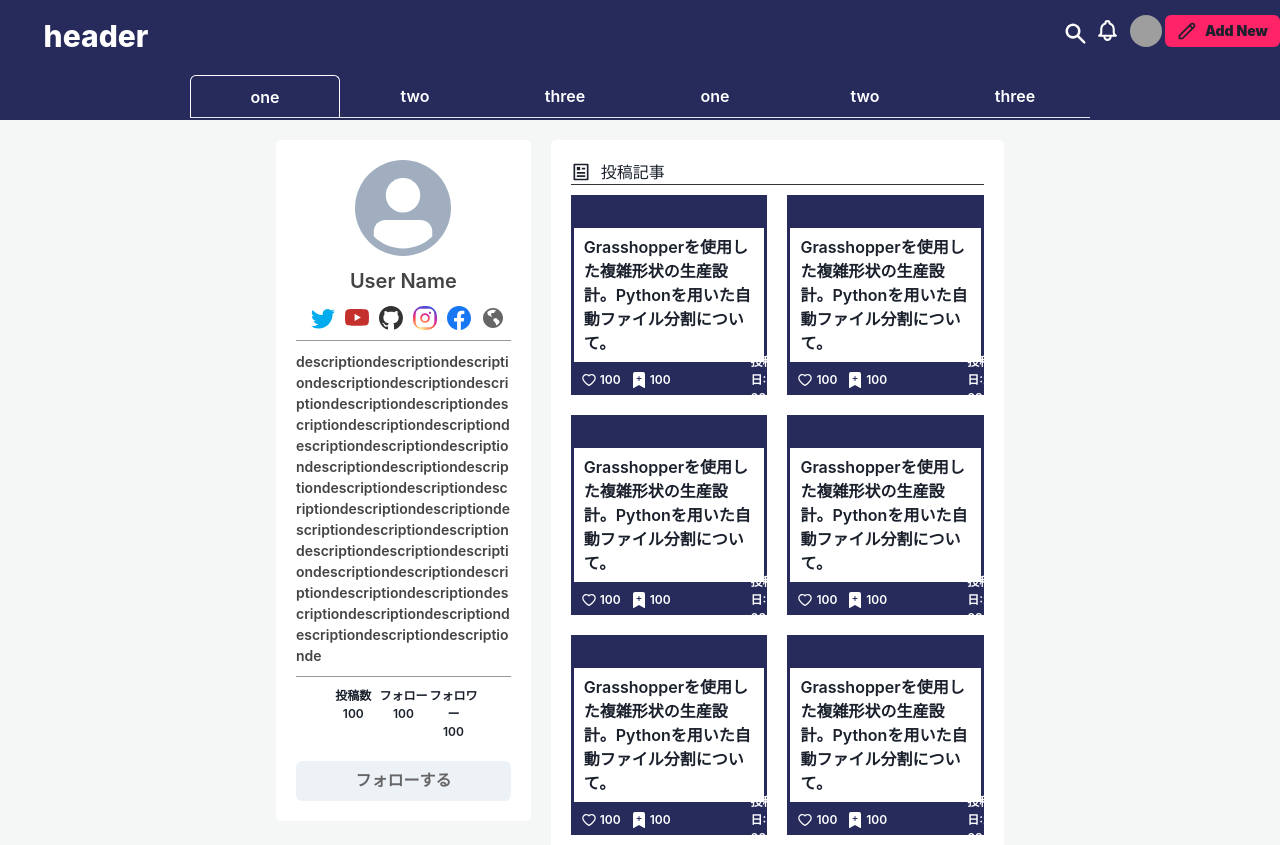
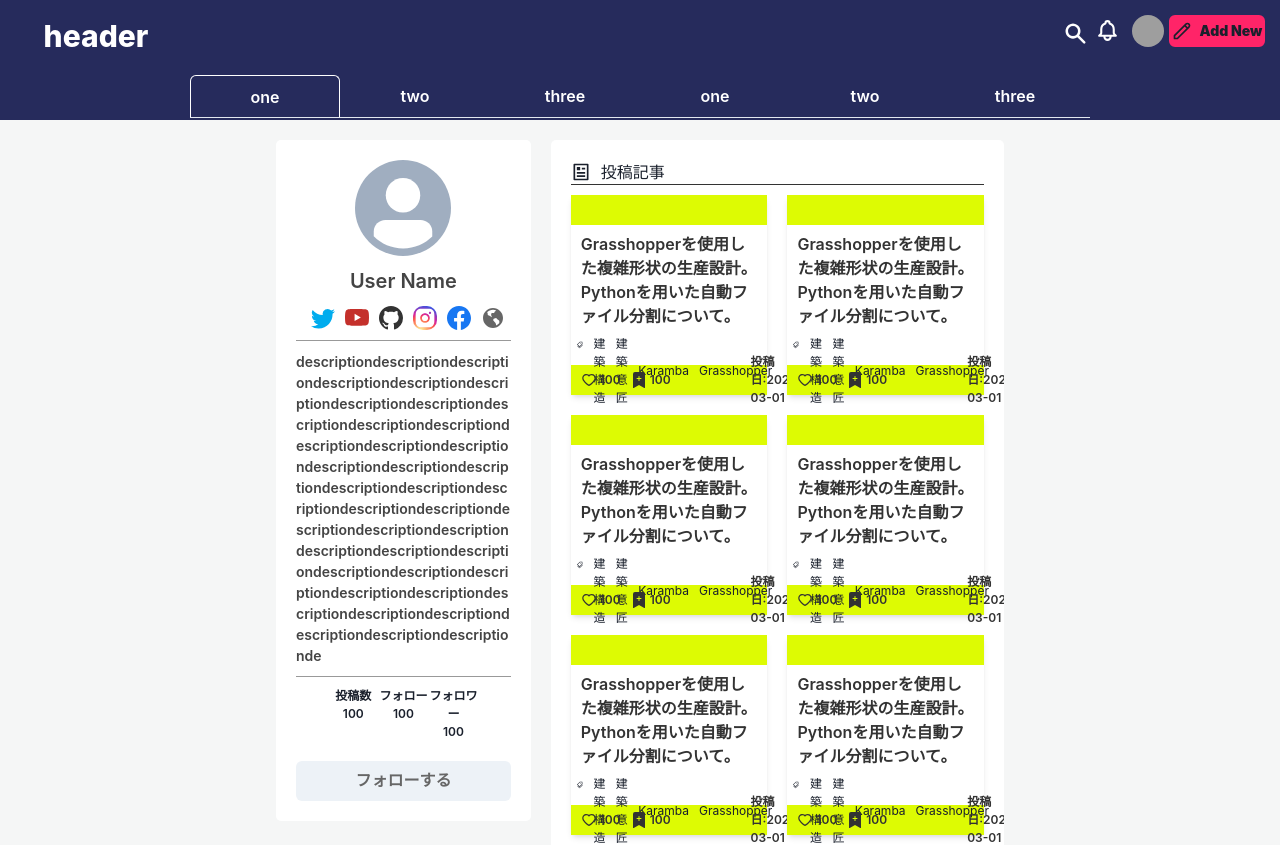
Before and after one commit to shuya-tamaru/arch_blog, a Next.js app: page /user/userPage in a window 1280 px wide. Shown: the top 845 px of the page. Built offline with nearby package versions, Linux system fonts and the light colour scheme; grey boxes are pictures that could not be loaded.

Commit message:
md info card

```diff
--- a/src/components/AddPostButton.tsx
+++ b/src/components/AddPostButton.tsx
@@ -1,4 +1,4 @@
-import { Center, Button, Link } from "@chakra-ui/react";
+import { Button, Link } from "@chakra-ui/react";
 import { useRouter } from "next/router";
 import { HiOutlinePencil } from "react-icons/hi";
 
@@ -7,10 +7,11 @@ const AddPostButton = () => {
   return (
     <>
       <Button
-        w="60%"
+        w="50%"
         bg="#ff2468"
         textAlign={"center"}
         mt="5px"
+        mr="15px"
         size="sm"
         fontWeight={900}
         border="2px solid #ff2468"
--- a/src/components/PostCard.tsx
+++ b/src/components/PostCard.tsx
@@ -2,23 +2,30 @@ import { Box, Center, Text, Icon, Flex, Link } from "@chakra-ui/react";
 import React from "react";
 import { AiOutlineHeart } from "react-icons/ai";
 import { BsFillBookmarkPlusFill } from "react-icons/bs";
+import { subColor2 } from "../libs/ColorPallet";
+import Tags from "./Tags";
 
 const PostCard = () => {
   return (
-    <Link
-      href="/posts"
-      height="200px"
+    <Box position={"relative"} height="200px" w="100%">
+      <Box
+        shadow={"md"}
+        height="100%"
         borderRadius={"5px"}
+        borderColor={subColor2}
         _hover={{ textDecoration: "none" }}
       >
-      <Box h="15%" bg="red" p="10px" background="#262B5C" color="#fff" />
-      <Center h="70%" p="10px" border="3px solid #262B5C ">
-        <Box fontWeight={600}>
+        <Box h="15%" p="10px" background={subColor2} color="#fff" />
+        <Center h="55%" p="10px">
+          <Box fontWeight={600} color="#333">
             Grasshopperを使用した複雑形状の生産設計。Pythonを用いた自動ファイル分割について。
           </Box>
         </Center>
-      <Flex h="15%" bg="red" p="10px" background="#262B5C">
-        <Flex h="100%" color="#fff">
+        <Box h="15%">
+          <Tags size={"xs"} iconSize={20} />
+        </Box>
+        <Flex h="15%" bg="red" p="10px" background={subColor2}>
+          <Flex h="100%" color="#333">
             <Center>
               <Icon as={AiOutlineHeart} />
               <Text ml="3px" fontSize={"xs"} fontWeight={600}>
@@ -26,7 +33,7 @@ const PostCard = () => {
               </Text>
             </Center>
           </Flex>
-        <Flex h="100%" ml="10px" color="#fff">
+          <Flex h="100%" ml="10px" color="#333">
             <Center>
               <Icon as={BsFillBookmarkPlusFill} />
               <Text ml="3px" fontSize={"xs"} fontWeight={600}>
@@ -36,13 +43,21 @@ const PostCard = () => {
           </Flex>
           <Flex h="100%" ml="10px" color="#fff">
             <Center>
-            <Text fontSize={"xs"} fontWeight={600} ml="70px">
+              <Text fontSize={"xs"} fontWeight={600} ml="70px" color="#333">
                 投稿日:2022-03-01
               </Text>{" "}
             </Center>
           </Flex>
         </Flex>
-    </Link>
+      </Box>
+      <Link
+        href={"/posts"}
+        w="100%"
+        height="200px"
+        position="absolute"
+        top={0}
+      />
+    </Box>
   );
 };
 
--- a/src/components/Tags.tsx
+++ b/src/components/Tags.tsx
@@ -1,31 +1,44 @@
-import { Flex, Link, Text } from "@chakra-ui/react";
+import { Center, Flex, Link, Text } from "@chakra-ui/react";
 import { AiOutlineTags } from "react-icons/ai";
 
-export default function Tags() {
+type Props = {
+  size?: string;
+  iconSize?: number;
+};
+
+export default function Tags({ size = "sm", iconSize = 25 }: Props) {
   return (
     <>
-      <Flex w="100%">
-        <AiOutlineTags size={25} />
+      <Flex w="100%" ml="5px">
+        <AiOutlineTags size={iconSize} />
+        <Center>
           <Link>
-          <Text fontSize="sm" ml="10px">
+            <Text fontSize={size} ml="10px">
               建築構造
             </Text>
           </Link>
+        </Center>
+        <Center>
           <Link>
-          <Text fontSize="sm" ml="10px">
+            <Text fontSize={size} ml="10px">
               建築意匠
             </Text>
           </Link>
+        </Center>
+        <Center>
           <Link>
-          <Text fontSize="sm" ml="10px">
+            <Text fontSize={size} ml="10px">
               Karamba
             </Text>
           </Link>
+        </Center>
+        <Center>
           <Link>
-          <Text fontSize="sm" ml="10px">
+            <Text fontSize={size} ml="10px">
               Grasshopper
             </Text>
           </Link>
+        </Center>
       </Flex>
     </>
   );
--- /dev/null
+++ b/src/libs/ColorPallet.ts
@@ -0,0 +1,4 @@
+export const text = "#333";
+export const mainColor = "#262B5C";
+export const subColor1 = "#ff2468";
+export const subColor2 = "#DDFB03";
--- a/src/libs/MarkDownTheme.tsx
+++ b/src/libs/MarkDownTheme.tsx
@@ -1,15 +1,4 @@
-import {
-  Box,
-  Heading,
-  Image,
-  Td,
-  Text,
-  Th,
-  VStack,
-  Link,
-  Flex,
-} from "@chakra-ui/react";
-// import Link from "next/link";
+import { Box, Heading, Image, Text, VStack, Link } from "@chakra-ui/react";
 import CodeBlack from "../components/CodeBlack";
 import LinkCard from "../components/LinkCard";
 
@@ -73,7 +62,19 @@ export const markdownTheme = (metas: any[]) => {
       const { children, href } = props;
       const target = metas.find((meta) => meta.url === href);
 
-      return target.title === "" && target.image === "" ? (
+      return target &&
+        target.title &&
+        target.image &&
+        target.title !== "" &&
+        target.image !== "" ? (
+        <LinkCard
+          image={target.image}
+          href={target.url}
+          title={target.title}
+          description={target.description}
+          icon={target.icon}
+        />
+      ) : (
         <Link
           _hover={{ textDecoration: "none" }}
           style={{ color: "#0366d6", borderBottom: "1px solid #0366d6" }}
@@ -81,14 +82,6 @@ export const markdownTheme = (metas: any[]) => {
         >
           {children}
         </Link>
-      ) : (
-        <LinkCard
-          image={target.image}
-          href={target.url}
-          title={target.title}
-          description={target.description}
-          icon={target.icon}
-        />
       );
     },
     th: (props: any) => {
```
Also changed, not shown: src/components/CodeBlack.tsx (+34 -1 lines), src/posts/test2.md (+64 -0 lines). Lines whose indentation alone changed are shown as unchanged.
